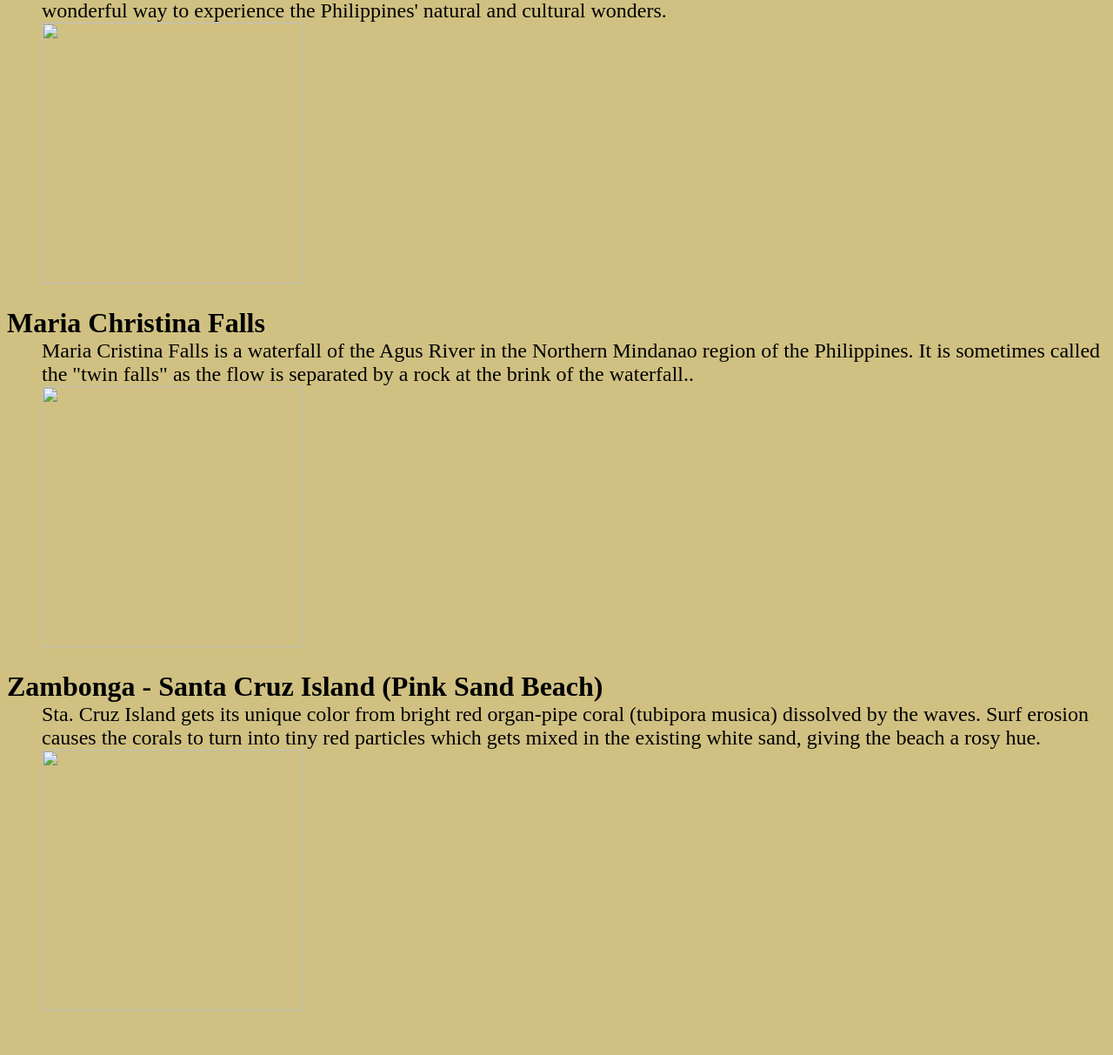
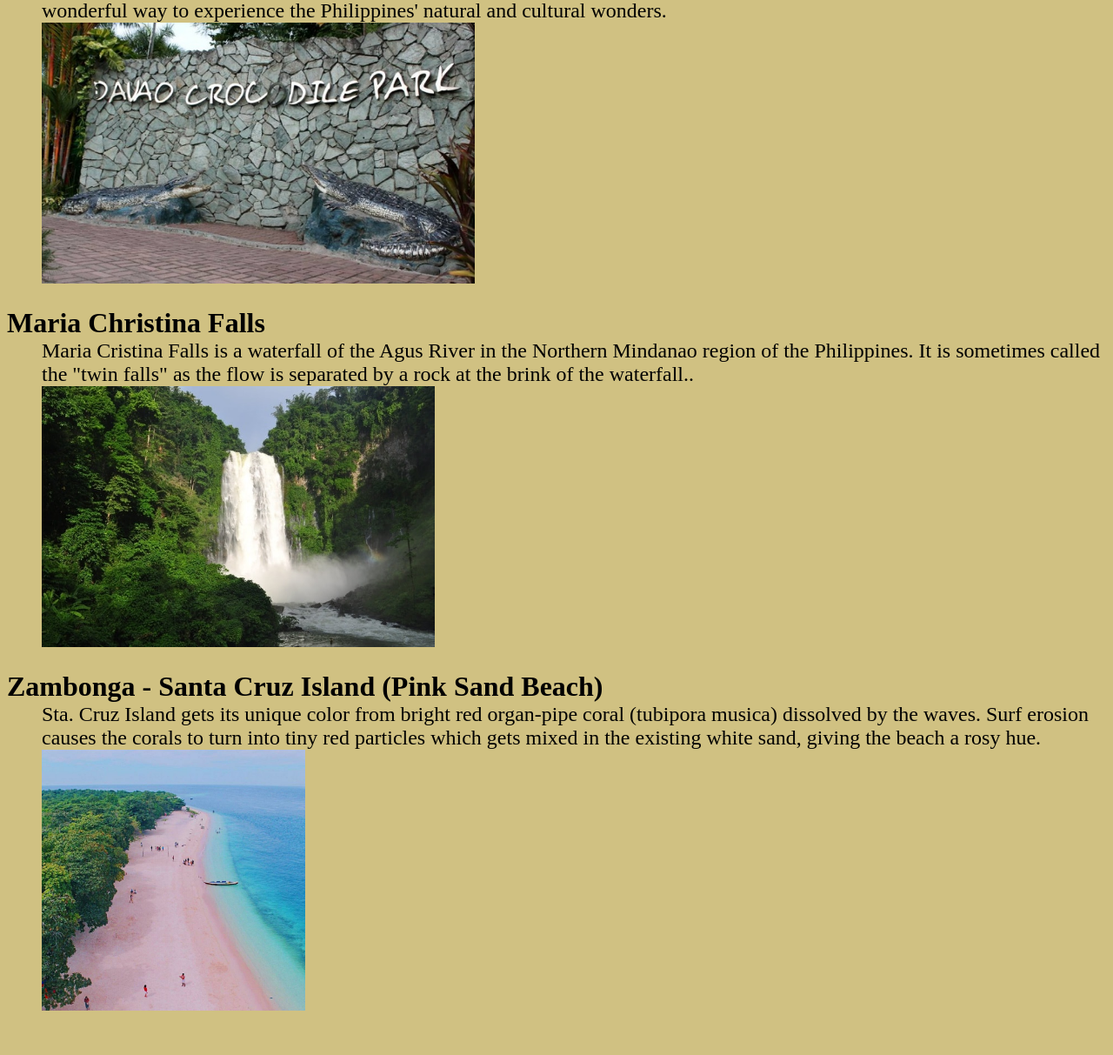
Before and after one commit to icemndz/Mendoza16, a plain HTML site: page Mindanao.html in a window 1280 px wide. Shown: the part 578-1791 px from the top of the page at 87% size. Drawn offline with Linux system fonts and the light colour scheme.

Commit message:
Update Mindanao.html

```diff
--- a/Mindanao.html
+++ b/Mindanao.html
@@ -6,23 +6,23 @@
 <dt> <font size="6"> <b>Davao - Philippine eagle Center</b></font>
 <dd><font size="5"> Philippine Eagles are found on the islands of Mindanao, Luzon, Leyte, and Samar.
 Mount Kitanglad is said to be one of the most popular places to see a Philippine Eagle in the wild. <br>
-<img src="Pictures\PEC.jpeg" height="300"><br>
+<img src="PEC.jpeg" height="300"><br>
 <br>
 <dt><font size="6"> <b>Davao - Crocodile Park </b></font>
 <dd><font size="5"> It promotes crocodile conservation in the Philippines, as well as a
 venue for showcasing how crocodiles are farmed. It's a wonderful way to experience the Philippines'
 natural and cultural wonders. <br>
-<img src="Pictures\DCP.jpeg" height="300"><br>
+<img src="DCP.jpeg" height="300"><br>
 <br>
 <dt><font size="6"> <b>Maria Christina Falls </b></font>
 <dd><font size="5">Maria Cristina Falls is a waterfall of the Agus River in the Northern Mindanao region
 of the Philippines. It is sometimes called the "twin falls" as the flow is separated by a rock at
 the brink of the waterfall..<br>
-<img src="Pictures\MCF.jpeg" height="300"><br>
+<img src="MCF.jpeg" height="300"><br>
 <br>
 <dt><font size="6"> <b>Zambonga - Santa Cruz Island (Pink Sand Beach) </b></font>
 <dd><font size="5">Sta. Cruz Island gets its unique color from bright red organ-pipe coral
 (tubipora musica) dissolved by the waves. Surf erosion causes the corals to turn into tiny red
 particles which gets mixed in the existing white sand, giving the beach a rosy hue. <br>
-<img src="Pictures\SC.jpeg" height="300"><br>
+<img src="SC.jpeg" height="300"><br>
 <br>
```
